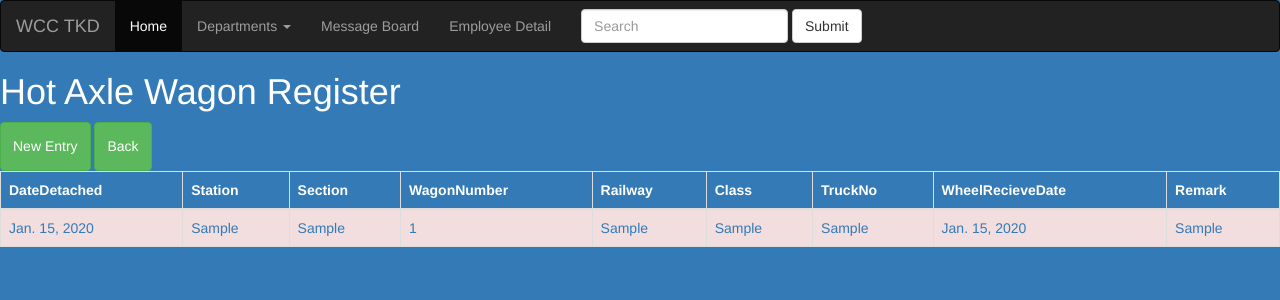
After one commit to vinaykumar1908/iron2, a Django app: page /ROH/register/HAWR/ in a window 1280 px wide. The commit adds this page. Shown: the top 300 px of the page. Run offline with Django 3.2, Linux system fonts and the light colour scheme; tables that the repository leaves empty hold one stand-in row (values such as "Sample post"); some libraries are stand-ins or nearby versions.

Commit message:
added hotAxleWagon Register

```diff
--- a/ROH/models.py
+++ b/ROH/models.py
@@ -24,14 +24,16 @@ class registerWheelDispatchedJudw(models.Model):
     def get_absolute_url(self):
         return reverse('WDJudwR')
 class registerHotAxle_Wagon(models.Model):
-    DateDetached = models.DateTimeField(blank=True)
+    DateDetached = models.DateField(blank=True)
     Station = models.CharField(max_length=5)
     Section = models.CharField(max_length=5)
     WagonNumber = models.BigIntegerField()
     Railway = models.CharField(max_length=5)
     Class = models.CharField(max_length=5)
     TruckNo = models.CharField(max_length=12)
-    WheelRecieveDate = models.DateTimeField()
+    WheelRecieveDate = models.DateField()
     Remark = models.TextField()
     def __str__(self):
         return str(self.Date)
+    def get_absolute_url(self):
+        return reverse('HAWR')
--- a/ROH/urls.py
+++ b/ROH/urls.py
@@ -14,4 +14,9 @@ urlpatterns = [
     path('register/WDJudwR/<int:pk>', views.registerWheelDispatchedJudwDetailView.as_view(), name='WDJudwR_detail'),
     path('register/WDJudwR/<int:pk>/edit/', views.registerWheelDispatchedJudwEditView.as_view(), name='WDJudwR_edit'),
     path('register/WDJudwR/<int:pk>/delete/', views.registerWheelDispatchedJudwDeleteView.as_view(), name='WDJudwR_delete'),
+    path('register/HAWR/', views.registerHotAxleWagonListView.as_view(), name='HAWR'),
+    path('register/HAWR/new/', views.registerHotAxleWagonCreateView.as_view(), name='HAWR_new'),
+    path('register/HAWR/<int:pk>', views.registerHotAxleWagonDetailView.as_view(), name='HAWR_detail'),
+    path('register/HAWR/<int:pk>/edit/', views.registerHotAxleWagonEditView.as_view(), name='HAWR_edit'),
+    path('register/HAWR/<int:pk>/delete/', views.registerHotAxleWagonDeleteView.as_view(), name='HAWR_delete'),
 ]
--- a/ROH/views.py
+++ b/ROH/views.py
@@ -67,3 +67,31 @@ class registerWheelDispatchedJudwDeleteView(DeleteView):
     success_url = reverse_lazy('WDJudwR')
 
 # Views for Wheel Dispatched from Judw Register end
+
+# Views for Hot Axle Wagon Register start
+class registerHotAxleWagonListView(ListView):
+    model = models.registerHotAxle_Wagon
+    template_name = 'ROH/registerHotAxleWagon/registerHotAxleWagon.html'
+    ordering = ['-id']
+    paginate_by = 10
+
+class registerHotAxleWagonCreateView(CreateView):
+    model =  models.registerHotAxle_Wagon
+    template_name = 'ROH/registerHotAxleWagon/registerHotAxleWagon_new.html'
+    fields = '__all__'
+
+class registerHotAxleWagonDetailView(DetailView):
+    model = models.registerHotAxle_Wagon
+    template_name = 'ROH/registerHotAxleWagon/registerHotAxleWagon_detail.html'
+
+class registerHotAxleWagonEditView(UpdateView):
+    model = models.registerHotAxle_Wagon
+    fields = '__all__'
+    template_name = 'ROH/registerHotAxleWagon/registerHotAxleWagon_edit.html'
+
+class registerHotAxleWagonDeleteView(DeleteView):
+    model = models.registerHotAxle_Wagon
+    template_name = 'ROH/registerHotAxleWagon/registerHotAxleWagon_delete.html'
+    success_url = reverse_lazy('HAWR')
+
+# Views for Hot Axle Wagon Register end
--- a/templates/ROH/Registers.html
+++ b/templates/ROH/Registers.html
@@ -16,7 +16,7 @@
     <ul class="list-group">
         <li class="list-group-item"><a href="{%url 'WRJudwR'%}">Wheel Recieved From JUDW</a></li>
         <li class="list-group-item"><a href="{%url 'WDJudwR'%}">Wheel Dispatched To JUDW</a></li>
-        <li class="list-group-item"><a href="#">Hot Axle Wagon Register</a></li>
+        <li class="list-group-item"><a href="{%url 'HAWR'%}">Hot Axle Wagon Register</a></li>
     </ul>
 </div>
 
--- /dev/null
+++ b/templates/ROH/registerHotAxleWagon/registerHotAxleWagon.html
@@ -0,0 +1,46 @@
+{%extends 'base.html'%}
+
+
+{%block title%}
+<title>ROH</title>
+{%endblock title%}
+
+
+{%block content%}
+
+<h1>Hot Axle Wagon Register</h1>
+<div>
+    <a class="btn btn-success" href="{% url 'HAWR_new' %}"><h5> New Entry </h5></a>
+    <a class="btn btn-success" href="{% url 'ROH_Register' %}"><h5> Back </h5></a>
+</div>
+<table class="table table-bordered">
+        <thead>
+            <tr>
+            <th>DateDetached</th>
+            <th>Station</th>
+            <th>Section</th>
+            <th>WagonNumber</th>
+            <th>Railway</th>
+            <th>Class</th>
+            <th>TruckNo</th>
+            <th>WheelRecieveDate</th>
+            <th>Remark</th>
+            </tr>
+        </thead>
+        {%for object in object_list%}
+        <tbody>
+            <tr class='danger'>
+                <td class='text-primary'><a href="{%url 'HAWR_detail' object.id %}">{{object.DateDetached}}</a></td>
+                <td class='text-primary'>{{object.Station}}</td>
+                <td class='text-primary'>{{object.Section}}</td>
+                <td class='text-primary'>{{object.WagonNumber}}</td>
+                <td class='text-primary'>{{object.Railway}}</td>
+                <td class='text-primary'>{{object.Class}}</td>
+                <td class='text-primary'>{{object.TruckNo}}</td>
+                <td class='text-primary'>{{object.WheelRecieveDate}}</td>
+                <td class='text-primary'>{{object.Remark}}</td>
+            </tr>
+        </tbody>
+        {%endfor%}
+</table>
+{%endblock content%}
```
Also changed, not shown: templates/ROH/registerHotAxleWagon/registerHotAxleWagon_delete.html (added, +11 -0 lines), templates/ROH/registerHotAxleWagon/registerHotAxleWagon_detail.html (added, +44 -0 lines), templates/ROH/registerHotAxleWagon/registerHotAxleWagon_edit.html (added, +14 -0 lines), templates/ROH/registerHotAxleWagon/registerHotAxleWagon_new.html (added, +26 -0 lines), ROH/migrations/0005_auto_20200424_1850.py (added), ROH/migrations/0006_auto_20200424_1931.py (added).
